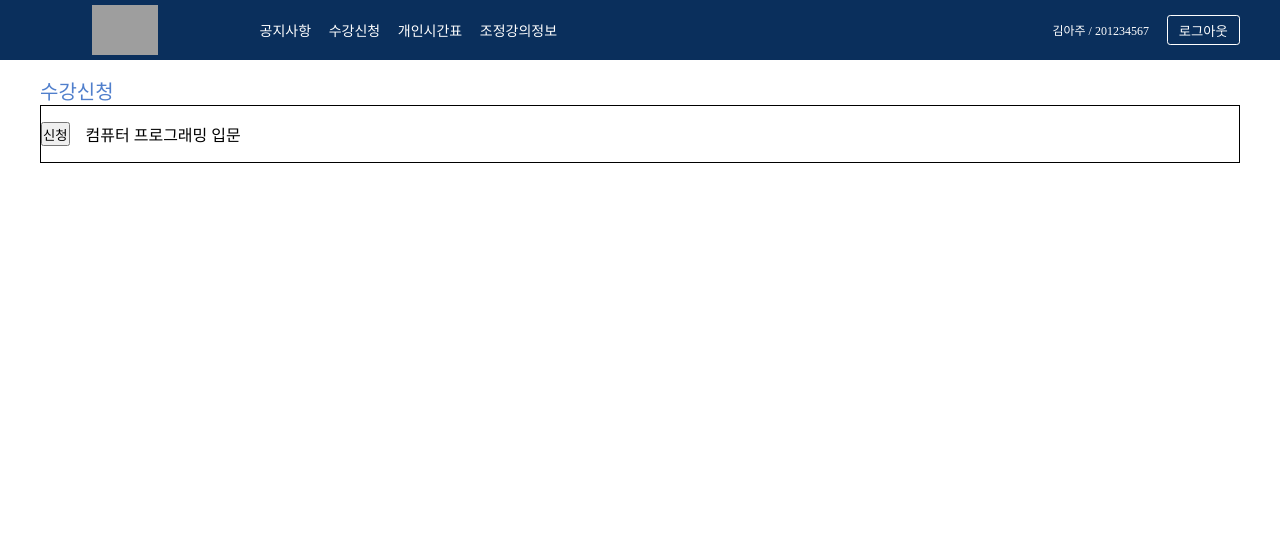
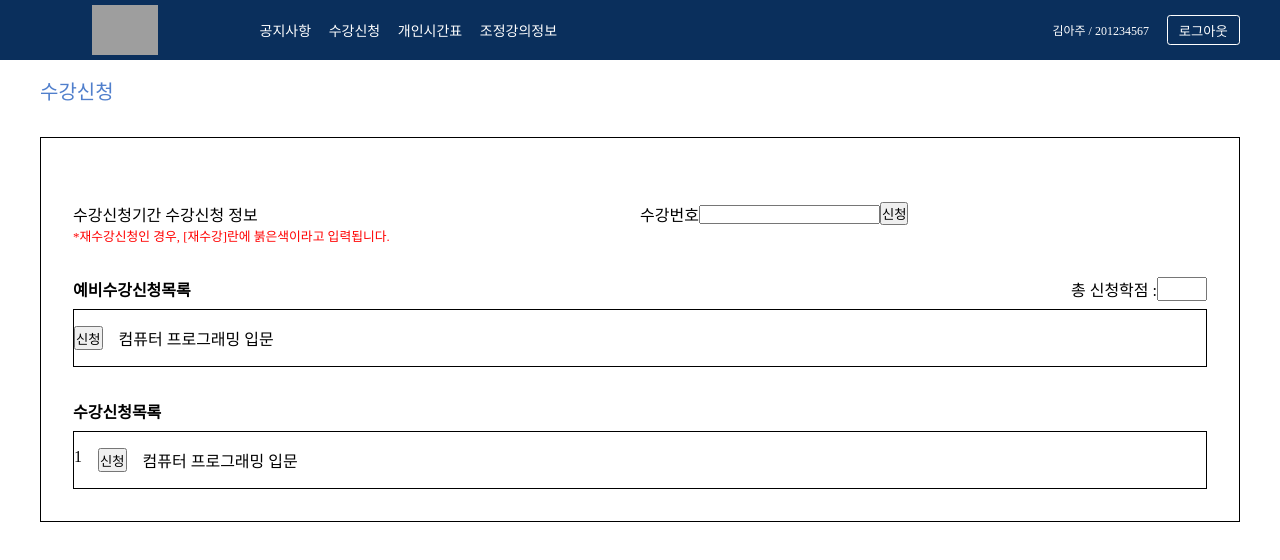
Before and after one commit to hjhj97/next-ajou-sugang, a Next.js app: page /apply in a window 1280 px wide. Shown: the top 560 px of the page. Built offline with nearby package versions, Linux system fonts and the light colour scheme; grey boxes are pictures that could not be loaded.

Commit message:
feat : SugangTable 컴포넌트 추가

```diff
--- /dev/null
+++ b/components/SugangTable.tsx
@@ -0,0 +1,20 @@
+import { Lecture } from "@/pages/apply";
+import React from "react";
+
+function SugangTable({ sugangList, onClickApply }: { sugangList: Lecture[]; onClickApply: (code: string) => void }) {
+  return (
+    <div>
+      {sugangList.map((sugang) => (
+        <div
+          style={{ display: "flex", gap: "1rem", padding: "1rem 0", border: "1px solid black", marginTop: "0.5rem" }}
+          key={sugang.code}
+        >
+          <button onClick={() => onClickApply(sugang.code)}>신청</button>
+          <p>{sugang.name}</p>
+        </div>
+      ))}
+    </div>
+  );
+}
+
+export default SugangTable;
--- a/pages/apply/index.tsx
+++ b/pages/apply/index.tsx
@@ -1,12 +1,17 @@
-import React from "react";
+import React, { useState } from "react";
 import styles from "@/styles/apply.module.css";
 import { applyLecture } from "@/mock/server";
+import SugangTable from "@/components/SugangTable";
 
-function apply() {
-  const onClickApply = async () => {
-    //const res = await fetch("/api/apply", { method: "POST", body: "AB123" });
-    //const data = await res.json();
-    //console.log(data);
+export interface Lecture {
+  name: string;
+  code: string;
+}
+
+function Apply() {
+  const [sugangList, setSugangList] = useState<Lecture[]>([{ code: "AB123", name: "컴퓨터 프로그래밍 입문" }]);
+
+  const onClickApply = async (code: string) => {
     const res = await applyLecture();
     if (res) {
       // 신청 성공
@@ -20,14 +25,47 @@ function apply() {
     <div className={styles.container}>
       <h1 className={styles.title}>수강신청</h1>
 
-      <div style={{ border: "1px solid black" }}>
-        <div style={{ display: "flex", gap: "1rem", padding: "1rem 0" }}>
-          <button onClick={onClickApply}>신청</button>
-          <p>컴퓨터 프로그래밍 입문</p>
+      <div style={{ border: "1px solid black", marginTop: "2rem", padding: "2rem" }}>
+        <div style={{ display: "grid", gridTemplateColumns: "repeat(2,1fr)", margin: "2rem 0" }}>
+          <div>
+            <p>수강신청기간 수강신청 정보</p>
+            <p style={{ color: "red", fontSize: "0.8rem" }}>
+              *재수강신청인 경우, [재수강]란에 붉은색이라고 입력됩니다.
+            </p>
+          </div>
+          <div style={{ display: "flex" }}>
+            <p>수강번호</p>
+            <div>
+              <input type="text" />
+              <button>신청</button>
+            </div>
+          </div>
+        </div>
+
+        <div>
+          <div style={{ display: "flex", justifyContent: "space-between" }}>
+            <h4>예비수강신청목록</h4>
+            <div style={{ display: "flex" }}>
+              <label>총 신청학점 : </label>
+              <input type="text" style={{ width: "50px" }} />
+            </div>
+          </div>
+          <SugangTable sugangList={sugangList} onClickApply={onClickApply} />
+        </div>
+
+        <div style={{ marginTop: "2rem" }}>
+          <h4>수강신청목록</h4>
+          <div
+            style={{ display: "flex", gap: "1rem", padding: "1rem 0", border: "1px solid black", marginTop: "0.5rem" }}
+          >
+            <p>1</p>
+            <button>신청</button>
+            <p>컴퓨터 프로그래밍 입문</p>
+          </div>
         </div>
       </div>
     </div>
   );
 }
 
-export default apply;
+export default Apply;
```
